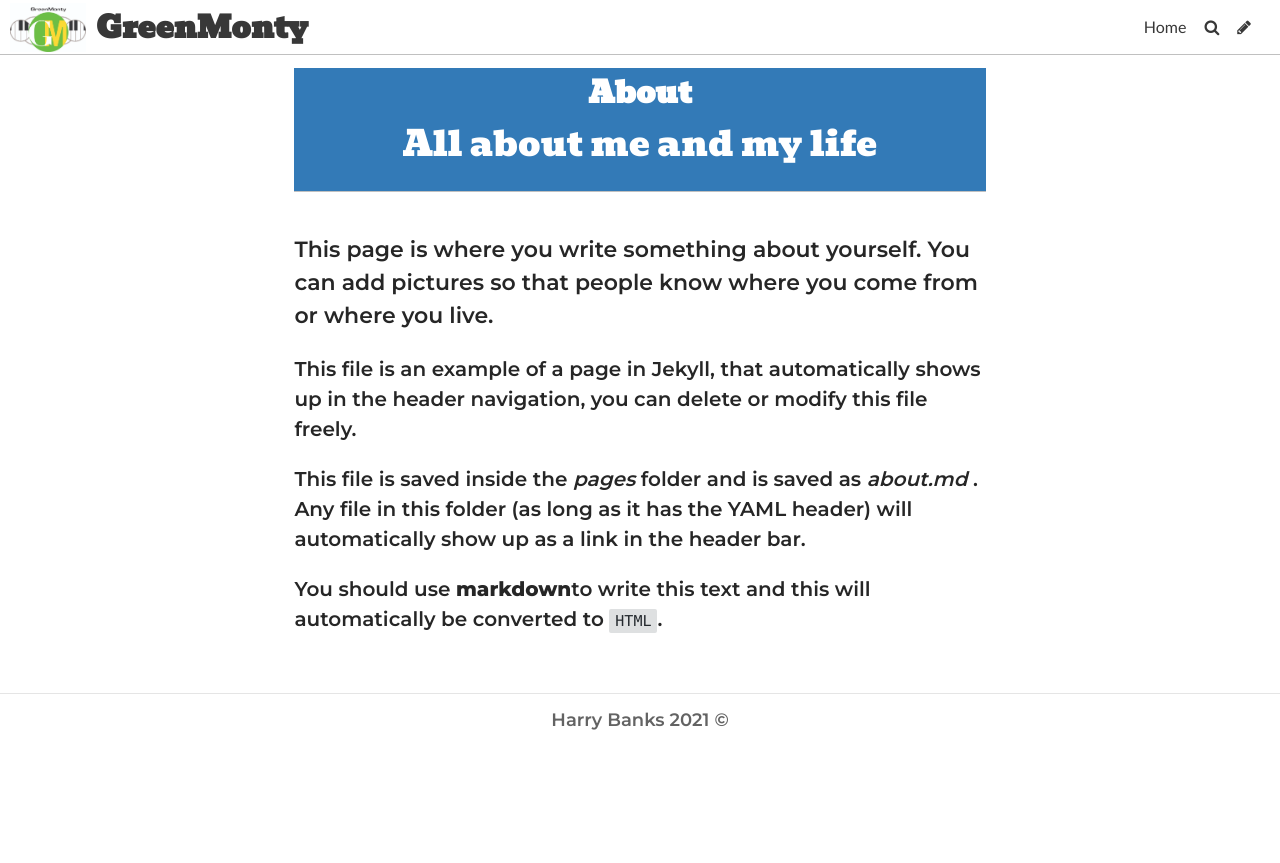
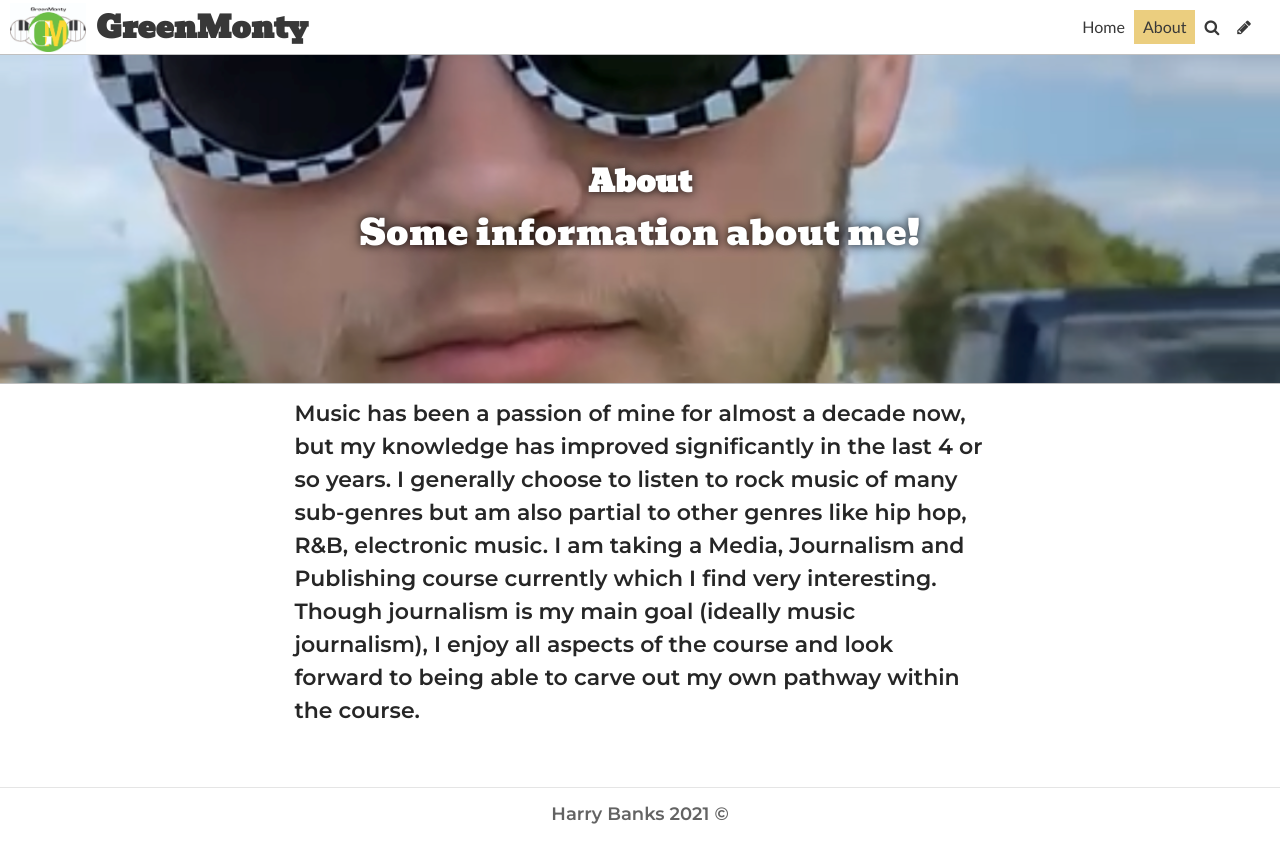
Before and after one commit to hbanks01/MontyBurnsSite, a Jekyll site: the page built from pages/about.md, in a window 1280 px wide. Shown: the top 863 px of the page. Built offline with Jekyll 4.4.1, drawn with Linux system fonts in a browser that asks for light colours; some web fonts are replaced.

Commit message:
Update Page “about”

```diff
--- a/pages/about.md
+++ b/pages/about.md
@@ -1,20 +1,14 @@
 ---
-layout: page
+header_feature_image: /uploads/log.jpg
 title: About
+image: ../uploads/me-lol.png
+subtitle: Some information about me!
 permalink: /about/
 date: 2020-06-29T15:36:12.231Z
-header_feature_image: /uploads/log.jpg
+layout: page
 published: true
-subtitle: All about me and my life
 tags: null
 description: null
-show: false
+show: true
 ---
-
-This page is where you write something about yourself. You can add pictures so that people know where you come from or where you live.
-
-This file is an example of a page in Jekyll, that automatically shows up in the header navigation, you can delete or modify this file freely.
-
-This file is saved inside the _pages_ folder and is saved as _about.md_ . Any file in this folder (as long as it has  the YAML header) will automatically show up as a link in the header bar.
-
-You should use **markdown**to write this text and this will automatically be converted to `HTML`.
+Music has been a passion of mine for almost a decade now, but my knowledge has improved significantly in the last 4 or so years. I generally choose to listen to rock music of many sub-genres but am also partial to other genres like hip hop, R&B, electronic music. I am taking a Media, Journalism and Publishing course currently which I find very interesting. Though journalism is my main goal (ideally music journalism), I enjoy all aspects of the course and look forward to being able to carve out my own pathway within the course.
```
Also changed, not shown: uploads/me-lol.png (added).
